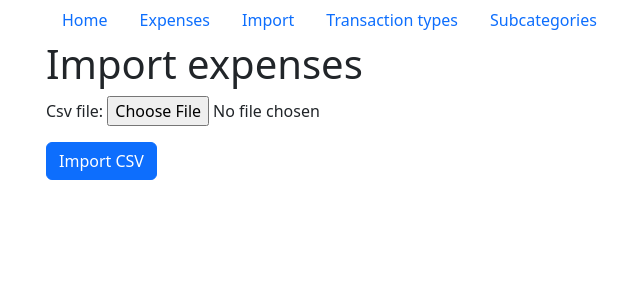
After one commit to MCesarczyk/expense-tracker-django, a Django app: page /expenses/import/ in a window 1280 px wide. The commit adds this page. Shown: the top 300 px of the page, without its empty margins (36-676 px from the left). Run offline with Django 5.2, Linux system fonts and the light colour scheme.

Commit message:
feat: csv uploading form (#3)
* add cvs import page with form using import_data script

* add navigation to base html

```diff
--- a/expense_tracker/urls.py
+++ b/expense_tracker/urls.py
@@ -24,4 +24,5 @@ urlpatterns = [
     path('', views.home, name='home'),
     path('admin/', admin.site.urls),
     path('expenses/', include('expenses.urls')),
+    path('success/', views.success_page, name='success_page'),
 ] + static(settings.MEDIA_URL, document_root=settings.MEDIA_ROOT)
--- a/expense_tracker/views.py
+++ b/expense_tracker/views.py
@@ -3,3 +3,6 @@ from django.shortcuts import render
 
 def home(request):
     return render(request, "home.html")
+
+def success_page(request):
+    return render(request, "success_page.html")
--- /dev/null
+++ b/expenses/forms.py
@@ -0,0 +1,5 @@
+from django import forms
+
+
+class CSVImportForm(forms.Form):
+    csv_file = forms.FileField()
--- a/expenses/urls.py
+++ b/expenses/urls.py
@@ -5,6 +5,7 @@ app_name = 'expenses'
 
 urlpatterns = [
     path('', views.expense_all, name='expense_all'),
+    path('import/', views.import_expenses, name='import_expenses'),
     path('details/<slug:slug>/', views.expense_detail, name='expense_detail'),
     path('categories/', views.category_all, name='categories'),
     path('subcategories/', views.subcategory_all, name='subcategories'),
--- a/expenses/views.py
+++ b/expenses/views.py
@@ -1,5 +1,20 @@
-from django.shortcuts import render, get_object_or_404
+from django.shortcuts import render, get_object_or_404, redirect
 from expenses import models
+from .forms import CSVImportForm
+from .scripts import import_data
+
+
+def import_expenses(request):
+    if request.method == "POST":
+        form = CSVImportForm(request.POST, request.FILES)
+        if form.is_valid():
+            csv_file = request.FILES["csv_file"]
+            import_data.run(csv_file)
+            return redirect("success_page")
+    else:
+        form = CSVImportForm()
+
+    return render(request, "expenses/import_expenses.html", {"form": form})
 
 
 def expense_all(request):
--- a/templates/base.html
+++ b/templates/base.html
@@ -9,6 +9,26 @@
     >
 </head>
 <body class="container">
+<nav>
+    <ul class="nav">
+        <li class="nav-item">
+            <a class="nav-link" href="/">Home</a>
+        </li>
+        <li class="nav-item">
+            <a class="nav-link" href="/expenses">Expenses</a>
+        </li>
+        <li class="nav-item">
+            <a class="nav-link" href="/expenses/import">Import</a>
+        </li>
+        <li class="nav-item">
+            <a class="nav-link" href="/expenses/transaction-types">Transaction types</a>
+        </li>
+        <li class="nav-item">
+            <a class="nav-link" href="/expenses/subcategories">Subcategories</a>
+        </li>
+    </ul>
+</nav>
+
 {% block page_content %}{% endblock page_content %}
 </body>
 </html>
--- /dev/null
+++ b/templates/expenses/import_expenses.html
@@ -0,0 +1,14 @@
+{% extends "base.html" %}
+
+{% block title %}
+Import expenses
+{% endblock title %}
+
+{% block page_content %}
+<h1>Import expenses</h1>
+<form method="post" enctype="multipart/form-data">
+  {% csrf_token %}
+  {{ form.as_p }}
+  <button type="submit" class="btn btn-primary">Import CSV</button>
+</form>
+{% endblock page_content %}
```
Also changed, not shown: expenses/scripts/import_data.py (+80 -77 lines), templates/success_page.html (added, +16 -0 lines), db.sqlite3.
